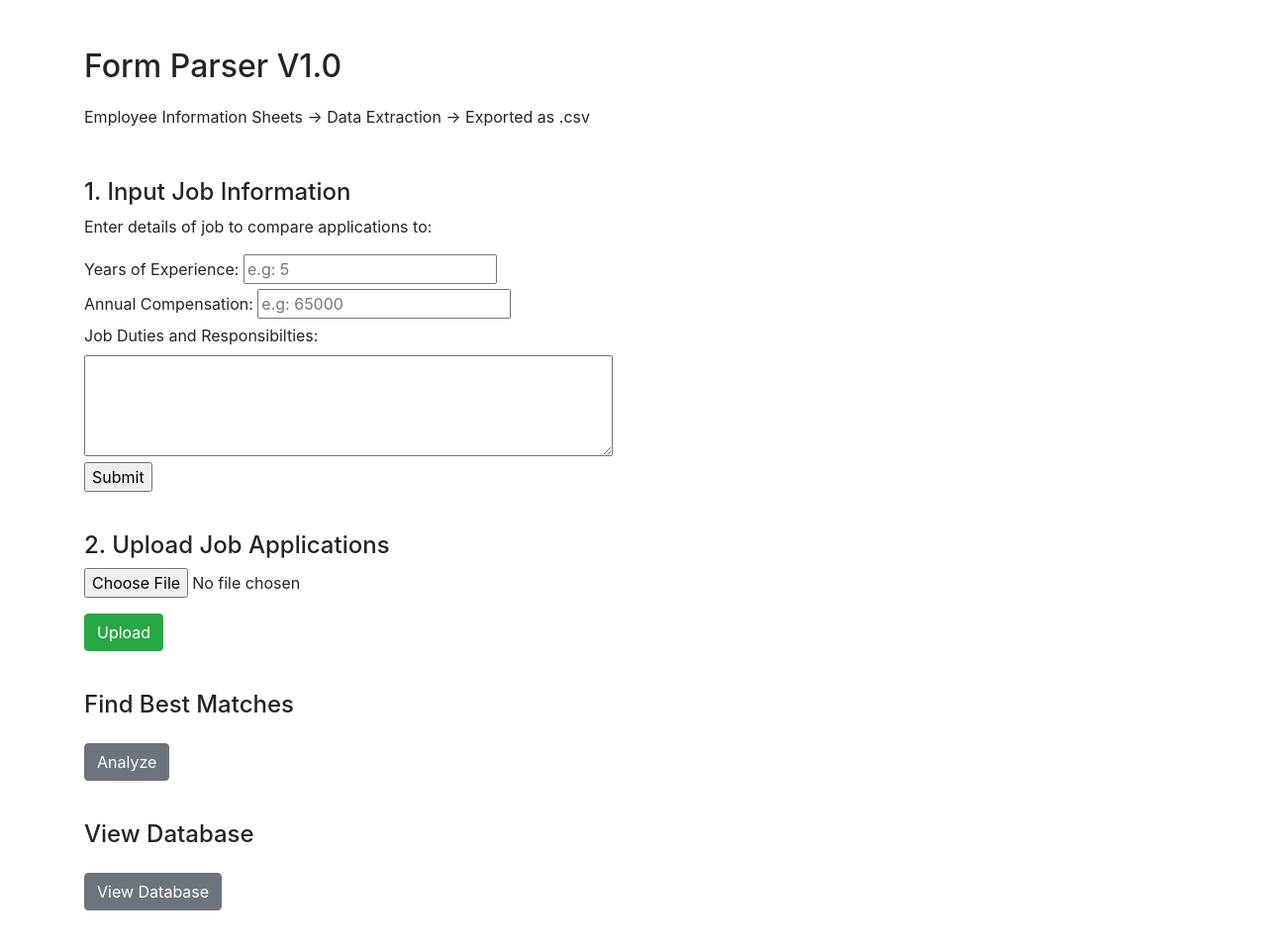
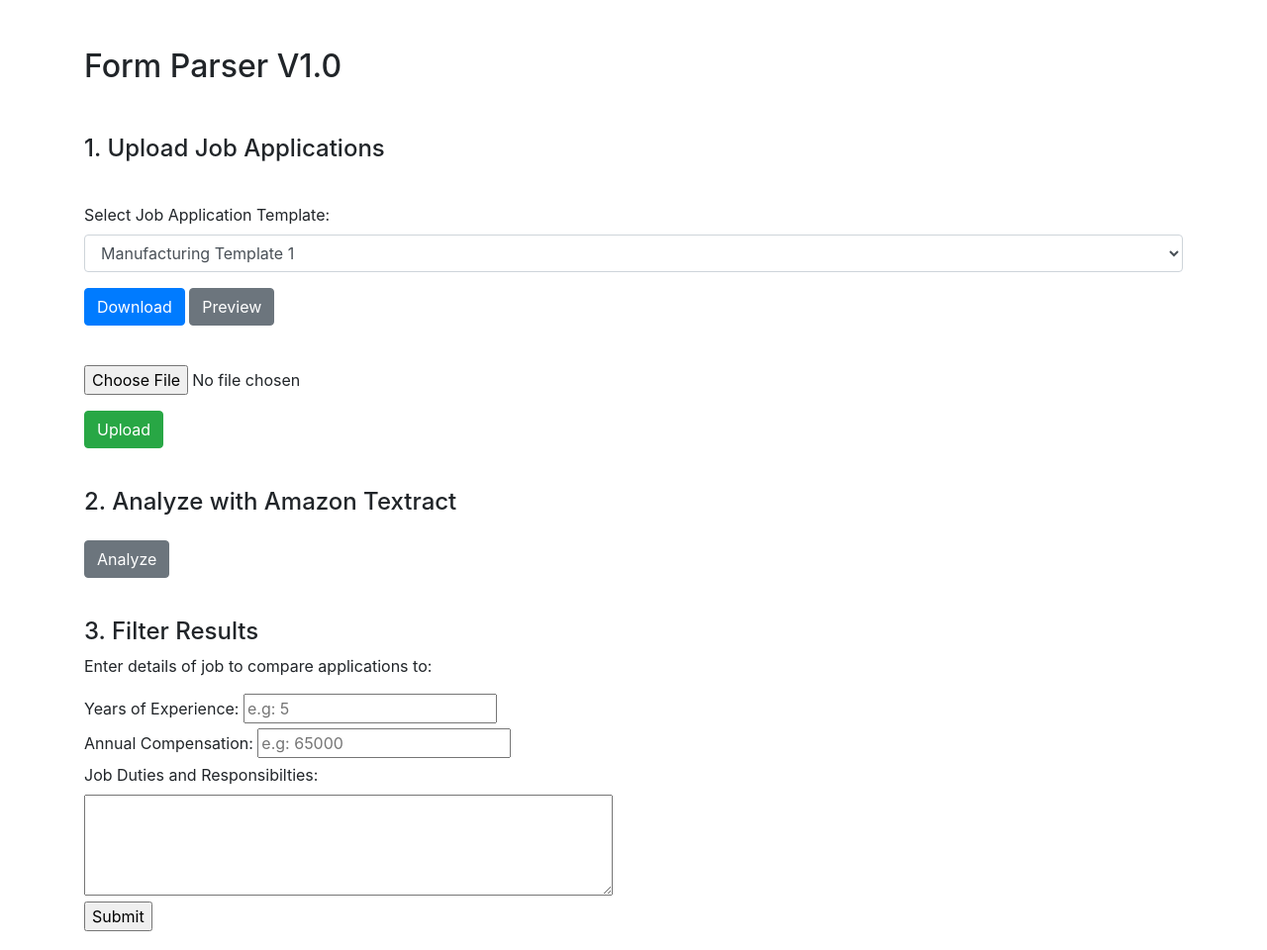
Before and after one commit to yangong17/FormParser, a Flask app: page / in a window 1280 px wide. Shown: the part 56-1016 px from the top of the page at 99% size. Run offline with Flask 3, Linux system fonts and the light colour scheme; some libraries are stand-ins or nearby versions.

Commit message:
updated CSS

```diff
--- a/templates/index.html
+++ b/templates/index.html
@@ -5,12 +5,75 @@
 
 
 <h2>Form Parser V1.0</h2>
-<p style="margin-top: 20px; margin-bottom: 50px;">Employee Information Sheets → Data Extraction → Exported as .csv</p>
+<p style="margin-top: 20px; margin-bottom: 50px;"></p>
+
+
+<!-- Upload Job Applications -->
+<form action="/upload" style="margin-top: 40px; margin-bottom: 40px;" method="post" enctype="multipart/form-data" onsubmit="return confirmUpload()">
+
+    <h4 style="margin-top: 40px; margin-bottom: 40px;">1. Upload Job Applications</h4>
+
+    <!-- Dropdown for Template Selection -->
+    <div class="form-group">
+        <label for="templateSelection">Select Job Application Template:</label>
+        <select class="form-control" id="templateSelection" name="template">
+            <option value="manufacturingTemplate1">Manufacturing Template 1</option>
+        </select>
+    </div>
+
+    <!-- Buttons for Download and Preview -->
+    <div class="form-group">
+        <a href="{{ url_for('static', filename='form_templates/General Job Application - Blank.pdf') }}" download class="btn btn-primary">Download</a>
+        <a href="{{ url_for('static', filename='form_templates/General Job Application - Blank.pdf') }}" target="_blank" class="btn btn-secondary">Preview</a>
+    </div>
+
+    <br>
+
+
+    <!-- Upload PDF -->
+    <div class="form-group">
+        <input type="file" class="form-control-file" id="pdf" name="file" accept=".pdf">
+    </div>
+    <!-- Submit Button for Upload -->
+    <input type="submit" name="upload" value="Upload" class="btn btn-success">
+
+</form>
+
+<script>
+    function confirmUpload() {
+        return confirm("Does the job application format match the chosen template (Manufacturing Template 1)?");
+    }
+</script>
 
 
 
+
+<!-- Confirmation Message -->
+{% if uploadmsg %}
+<p class="alert alert-success mt-3">{{ uploadmsg }}</p>
+<script>
+    $("#pdf").attr("disabled", "disabled");  // Disable the file input
+    $("input[type='submit']").attr("disabled", "disabled");  // Disable the upload button
+</script>
+{% endif %}
+
+<form action="/execute" style="margin-top: 40px; margin-bottom: 40px;" method="post" enctype="multipart/form-data">
+
+    <h4>2. Analyze with Amazon Textract</h4>
+
+    <!-- Button to run Analysis -->
+    <button id="executeBtn" class="btn btn-secondary mt-3">Analyze</button>
+
+</form>
+
+<!-- Confirmation Message -->
+{% if executemsg %}
+<p class="alert alert-success mt-3">{{ executemsg }}</p>
+{% endif %}
+
+<!-- Input Job Information -->
 <form action="/jobinformation" style="margin-top: 40px; margin-bottom: 40px;" method="post">
-    <h4>1. Input Job Information</h4>
+    <h4>3. Filter Results</h4>
     <p>Enter details of job to compare applications to:</p>
 
     <div>
@@ -39,44 +102,7 @@
 {% endif %}
 
 
-<form action="/upload" style="margin-top: 40px; margin-bottom: 40px;" method="post" enctype="multipart/form-data">
 
-    <h4>2. Upload Job Applications</h4>
-
-
-    <!-- Upload PDF -->
-    <div class="form-group">
-        <input type="file" class="form-control-file" id="pdf" name="file" accept=".pdf">
-    </div>
-
-    <!-- Submit Button for Upload -->
-    <input type="submit" name="upload" value="Upload" class="btn btn-success">
-
-</form>
-
-<!-- Confirmation Message -->
-{% if uploadmsg %}
-<p class="alert alert-success mt-3">{{ uploadmsg }}</p>
-<script>
-    $("#pdf").attr("disabled", "disabled");  // Disable the file input
-    $("input[type='submit']").attr("disabled", "disabled");  // Disable the upload button
-</script>
-{% endif %}
-
-
-<form action="/execute" style="margin-top: 40px; margin-bottom: 40px;" method="post" enctype="multipart/form-data">
-
-    <h4>Find Best Matches</h4>
-
-    <!-- Button to run Analysis -->
-    <button id="executeBtn" class="btn btn-secondary mt-3">Analyze</button>
-
-</form>
-
-<!-- Confirmation Message -->
-{% if executemsg %}
-<p class="alert alert-success mt-3">{{ executemsg }}</p>
-{% endif %}
 
 <!-- Review Data -->
 <form action="/analyze" style="margin-top: 40px; margin-bottom: 40px;" method="post" enctype="multipart/form-data">
```
Also changed, not shown: 20 other files.
